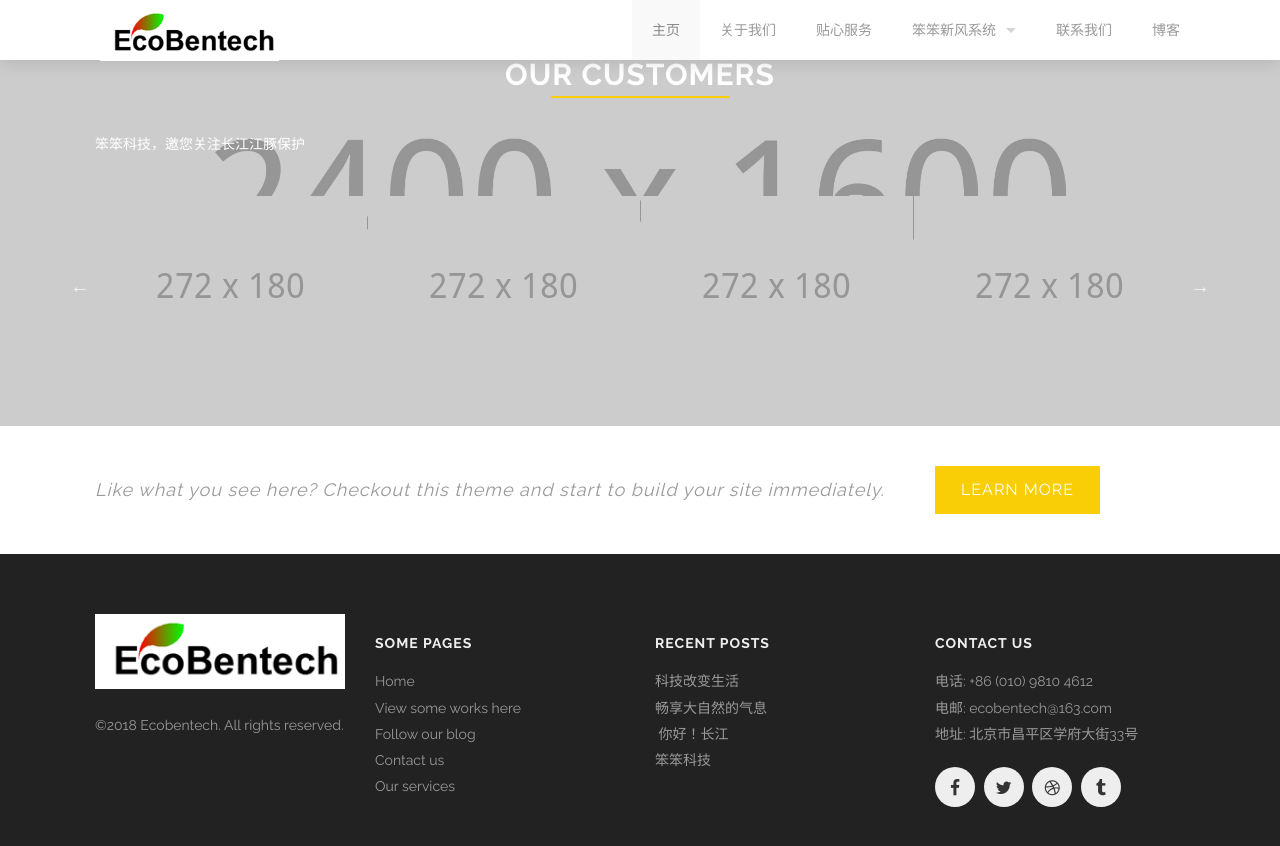
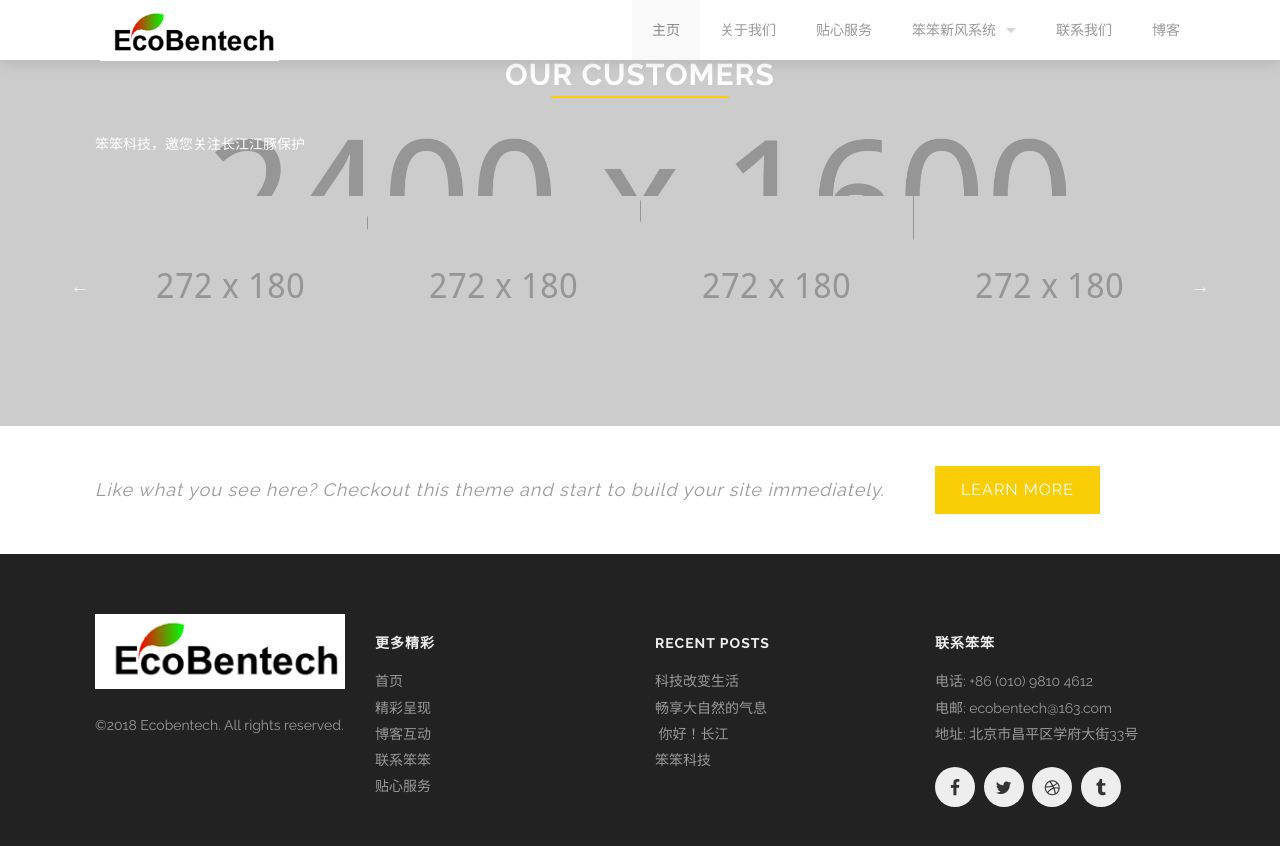
Before and after one commit to braveheart007/braveheart007.github.io, a Jekyll site: the page built from index.html, in a window 1280 px wide and 900 px high, scrolled down 5192 px. Shown: the top 846 px of the window. Built offline with Jekyll 4.4.1, drawn with Linux system fonts in a browser that asks for light colours.

Commit message:
Update footer.html

```diff
--- a/_includes/footer.html
+++ b/_includes/footer.html
@@ -14,13 +14,13 @@
     <div class='large-3 medium-3 columns'>
       <div class='spacing'></div>
       <div class='links'>
-        <h4>Some pages</h4>
+        <h4>更多精彩</h4>
         <ul>
-          <li><a href="index.html">Home</a></li>
-          <li><a href="portfolio.html">View some works here</a></li>
-          <li><a href="blog.html">Follow our blog</a></li>
-          <li><a href="contact.html">Contact us</a></li>
-          <li><a href="services.html">Our services</a></li>
+          <li><a href="index.html">首页</a></li>
+          <li><a href="portfolio.html">精彩呈现</a></li>
+          <li><a href="blog.html">博客互动</a></li>
+          <li><a href="contact.html">联系笨笨</a></li>
+          <li><a href="services.html">贴心服务</a></li>
         </ul>
       </div>
       <div class='spacing'></div>
@@ -39,7 +39,7 @@
     </div>
     <div class='large-3 medium-3 columns'>
       <div class='spacing'></div>
-      <h4>Contact us</h4>
+      <h4>联系笨笨</h4>
       <ul>
         <li>电话: +86 (010) 9810 4612</li>
         <li>电邮: ecobentech@163.com</li>
```
